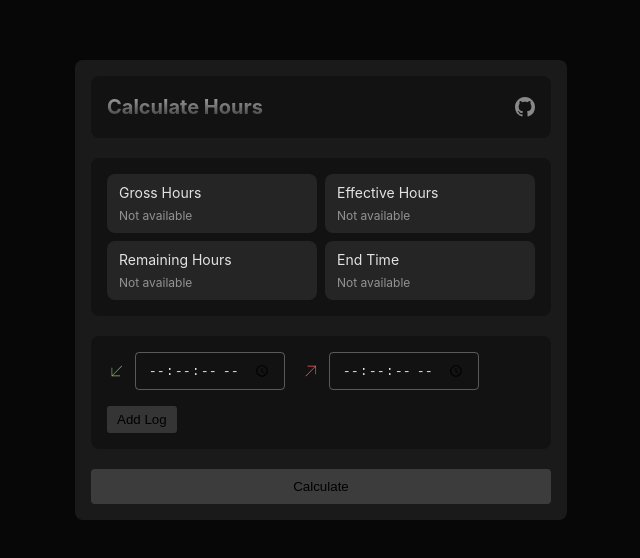
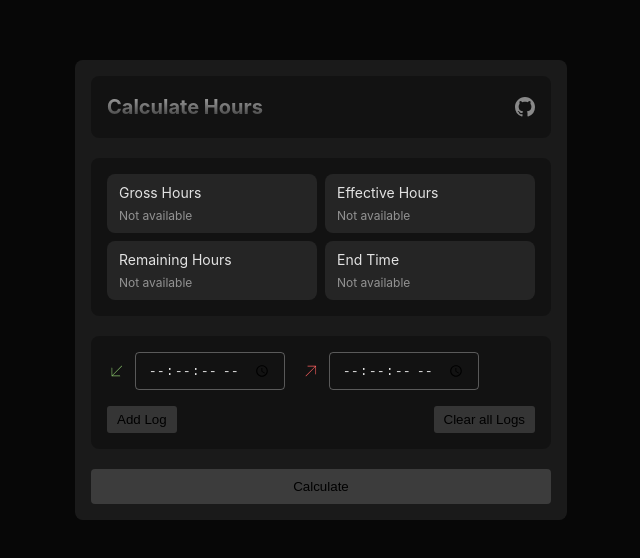
Before and after one commit to Smitt2767/calculate-time-for-noobs, a React (Vite) app: page / in a window 1280 px wide. Shown: the part 110-668 px from the top of the page, without its empty margins (319-959 px from the left). Built offline with nearby package versions, Linux system fonts and the light colour scheme.

Commit message:
add clear logs button

```diff
--- a/src/App.tsx
+++ b/src/App.tsx
@@ -36,15 +36,17 @@ const defaultValues: {
   entries: [[null, null]],
 };
 
+const defaultLogInfo: LogInfoProps = {
+  effectiveHours: "",
+  endTime: "",
+  grossHours: "",
+  remainingHours: "",
+};
+
 function App() {
-  const [logInfo, setLogInfo] = useState<LogInfoProps>({
-    effectiveHours: "",
-    endTime: "",
-    grossHours: "",
-    remainingHours: "",
-  });
+  const [logInfo, setLogInfo] = useState<LogInfoProps>(defaultLogInfo);
 
-  const { control, register, handleSubmit } = useForm({
+  const { control, register, handleSubmit, reset } = useForm({
     defaultValues,
     mode: "all",
   });
@@ -60,20 +62,9 @@ function App() {
       entries: Entry[];
       logInfo: LogInfoProps;
     }>("log_info");
-
     if (info) {
-      const checkDate = new Date(info.date);
-      const currentDate = new Date();
-      if (
-        currentDate.getFullYear() === checkDate.getFullYear() &&
-        currentDate.getMonth() === checkDate.getMonth() &&
-        currentDate.getDate() === checkDate.getDate()
-      ) {
-        replace(info.entries);
-        setLogInfo(info.logInfo);
-      } else {
-        Storage.remove("log_info");
-      }
+      replace(info.entries);
+      setLogInfo(info.logInfo);
     }
   }, [replace]);
 
@@ -125,6 +116,12 @@ function App() {
     append([[null, null]]);
   };
 
+  const handleReset = () => {
+    reset();
+    setLogInfo(defaultLogInfo);
+    Storage.remove("log_info");
+  };
+
   return (
     <AppWrapper>
       <Container>
@@ -165,13 +162,23 @@ function App() {
               </Button>
             </FormItem>
           ))}
-          <div style={{ display: "flex", gap: 12 }}>
+          <div
+            style={{
+              display: "flex",
+              gap: 16,
+              justifyContent: "space-between",
+            }}
+          >
             <Button type="button" onClick={handleAddLog}>
               Add Log
             </Button>
+            <Button type="button" onClick={handleReset}>
+              Clear all Logs
+            </Button>
           </div>
         </Form>
-        <Button $size="lg" type="submit" form="track-log-form">
+
+        <Button $fullWidth $size="lg" type="submit" form="track-log-form">
           Calculate
         </Button>
       </Container>
--- a/src/components/index.tsx
+++ b/src/components/index.tsx
@@ -43,6 +43,7 @@ type ButtonProps = {
   $transparent?: boolean;
   $size?: "default" | "lg";
   $hidden?: boolean;
+  $fullWidth?: boolean;
 };
 
 export const Button = styled.button<ButtonProps>`
@@ -74,6 +75,11 @@ export const Button = styled.button<ButtonProps>`
     css`
       pointer-events: none;
       visibility: hidden;
+    `}
+  ${({ $fullWidth }) =>
+    $fullWidth &&
+    css`
+      width: 100%;
     `}
 `;
 
```
